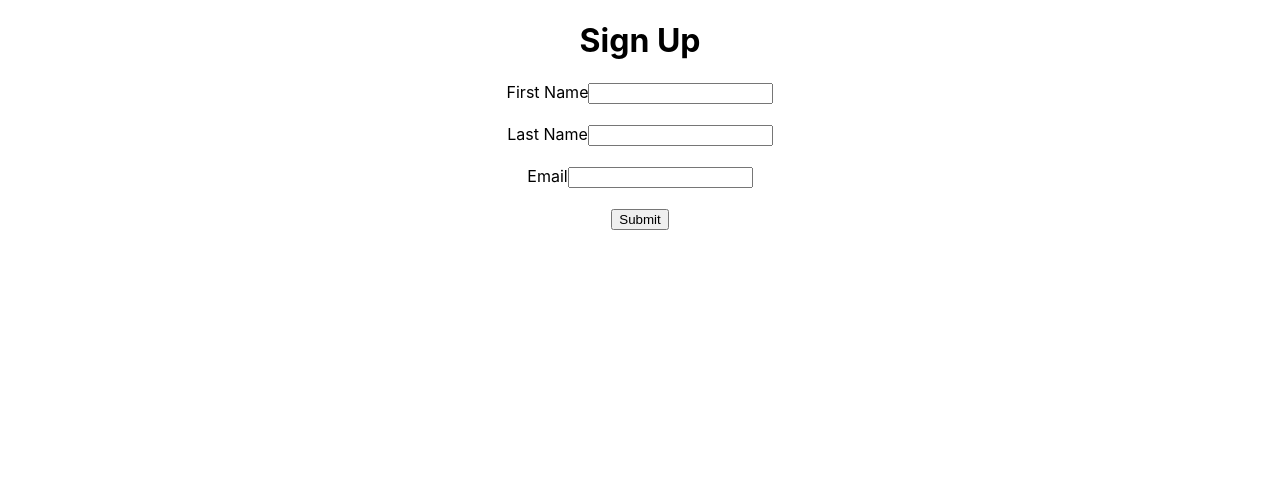
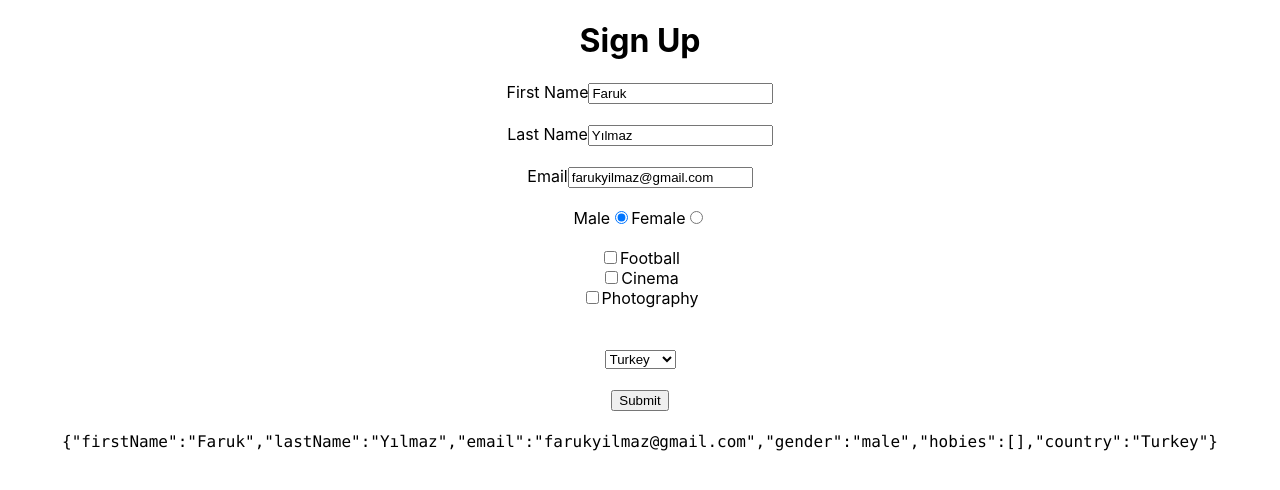
Before and after one commit to frkylmz/react-patika, a React (Create React App) app in the folder 08-formik/: page / in a window 1280 px wide. Shown: the top 490 px of the page. Built offline with nearby package versions, Linux system fonts and the light colour scheme.

Commit message:
add radio/checkbox/dropdown lesson

```diff
--- a/08-formik/src/App.js
+++ b/08-formik/src/App.js
@@ -8,35 +8,118 @@
       <h1>Sign Up</h1>
       <Formik
         initialValues={{
-          firstName: "",
-          lastName: "",
-          email: "",
+          firstName: "Faruk",
+          lastName: "Yılmaz",
+          email: "farukyilmaz@gmail.com",
+          gender: "male",
+          hobies: [],
+          country: "Turkey",
         }}
         onSubmit={(values) => {
           console.log(values);
         }}
       >
-        {({ handleSubmit, handleChange }) => (
+        {({ handleSubmit, handleChange, values }) => (
           <form onSubmit={handleSubmit}>
             <label htmlFor="firstName">First Name</label>
-            <input type="firstName" onChange={handleChange} />
+            <input
+              name="firstName"
+              value={values.firstName}
+              onChange={handleChange}
+            />
 
             <br />
             <br />
 
             <label htmlFor="lastName">Last Name</label>
-            <input type="lastName" onChange={handleChange} />
+            <input
+              name="lastName"
+              value={values.lastName}
+              onChange={handleChange}
+            />
 
             <br />
             <br />
 
             <label htmlFor="email">Email</label>
-            <input type="email" onChange={handleChange} />
+            <input name="email" value={values.email} onChange={handleChange} />
+
+            <br />
+            <br />
+
+            <span>Male</span>
+            <input
+              type="radio"
+              name="gender"
+              value="male"
+              onChange={handleChange}
+              checked={values.gender === "male"}
+            />
+
+            <span>Female</span>
+            <input
+              type="radio"
+              name="gender"
+              value="female"
+              onChange={handleChange}
+              checked={values.gender === "female"}
+            />
+
+            <br />
+            <br />
+
+            <div>
+              <input
+                type="checkbox"
+                name="hobies"
+                value="Football"
+                onChange={handleChange}
+              />
+              Football
+            </div>
+
+            <div>
+              <input
+                type="checkbox"
+                name="hobies"
+                value="Cinema"
+                onChange={handleChange}
+              />
+              Cinema
+            </div>
+
+            <div>
+              <input
+                type="checkbox"
+                name="hobies"
+                value="Photography"
+                onChange={handleChange}
+              />
+              Photography
+            </div>
+
+            <br />
+            <br />
+
+            <select
+              name="country"
+              value={values.country}
+              onChange={handleChange}
+            >
+              <option value="turkey">Turkey</option>
+              <option value="england">England</option>
+              <option value="usa">USA</option>
+            </select>
 
             <br />
             <br />
 
             <button type="submit">Submit</button>
+
+            <br />
+            <br />
+
+            <code>{JSON.stringify(values)}</code>
           </form>
         )}
       </Formik>
```
